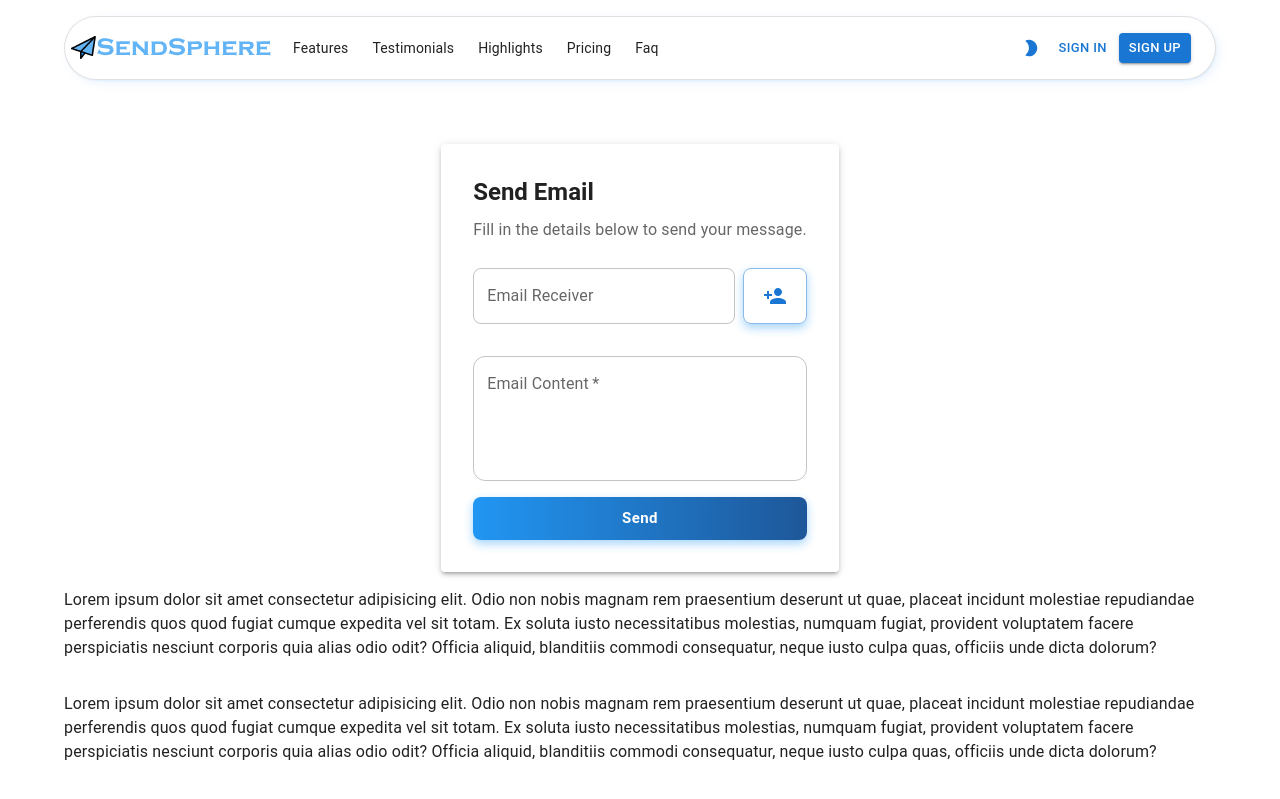
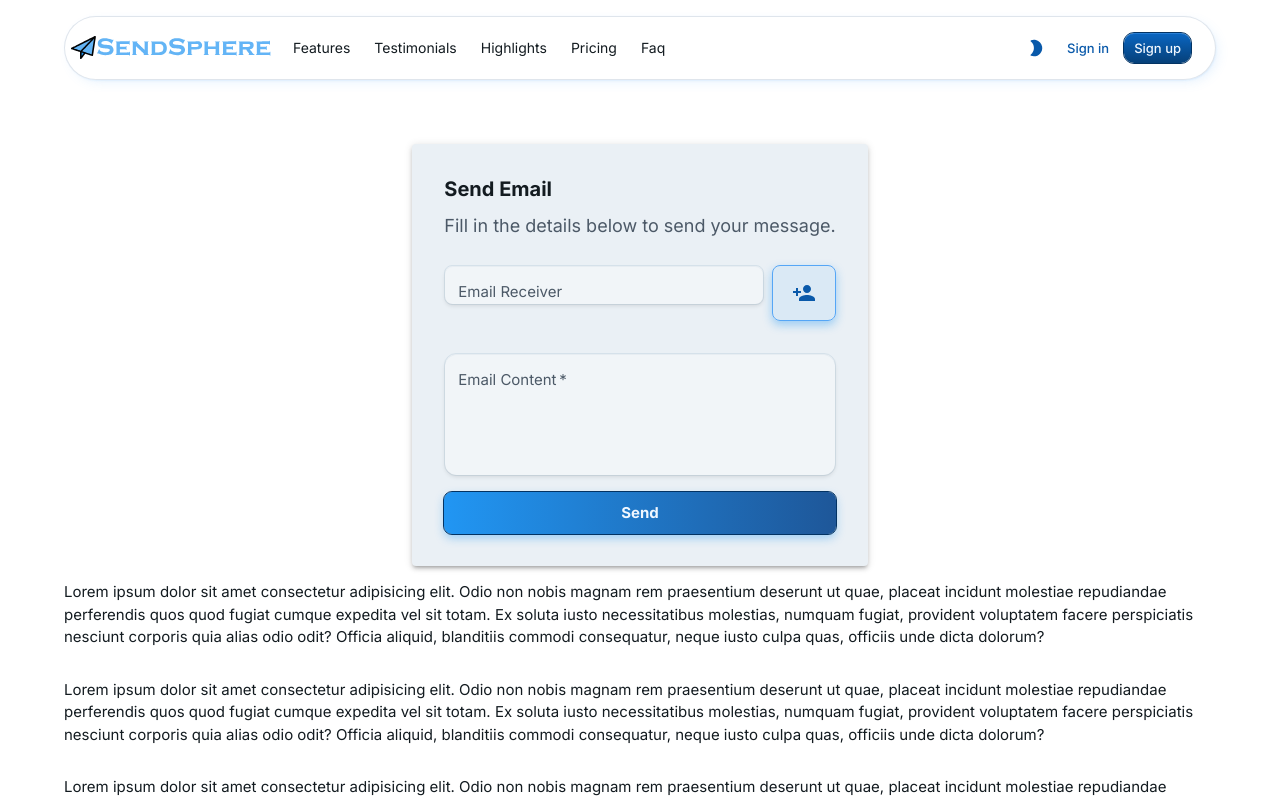
Before and after one commit to ahmettoguz/Micro-Frontend, a React (Vite) app: page / in a window 1280 px wide. Shown: the top 799 px of the page. Built offline with nearby package versions, Linux system fonts and the light colour scheme.

Commit message:
LP theme is applied

```diff
--- a/src/App.tsx
+++ b/src/App.tsx
@@ -4,17 +4,18 @@ import { createTheme, ThemeProvider } from "@mui/material/styles";
 import { useState } from "react";
 import EmailForm from "./components/EmailForm";
 import XAppBar from "./components/sections/XAppBar";
+import getLPTheme from "./utils/getLPTheme";
 
 function App() {
   const [themeMode, setThemeMode] = useState<PaletteMode>("light");
-  const theme = createTheme({ palette: { mode: themeMode } });
+  const LPtheme = createTheme(getLPTheme(themeMode));
 
   const toggleColorMode = () => {
     setThemeMode((prevMode) => (prevMode === "light" ? "dark" : "light"));
   };
 
   return (
-    <ThemeProvider theme={theme}>
+    <ThemeProvider theme={LPtheme}>
       <CssBaseline />
 
       <XAppBar themeMode={themeMode} toggleColorMode={toggleColorMode} />
```
